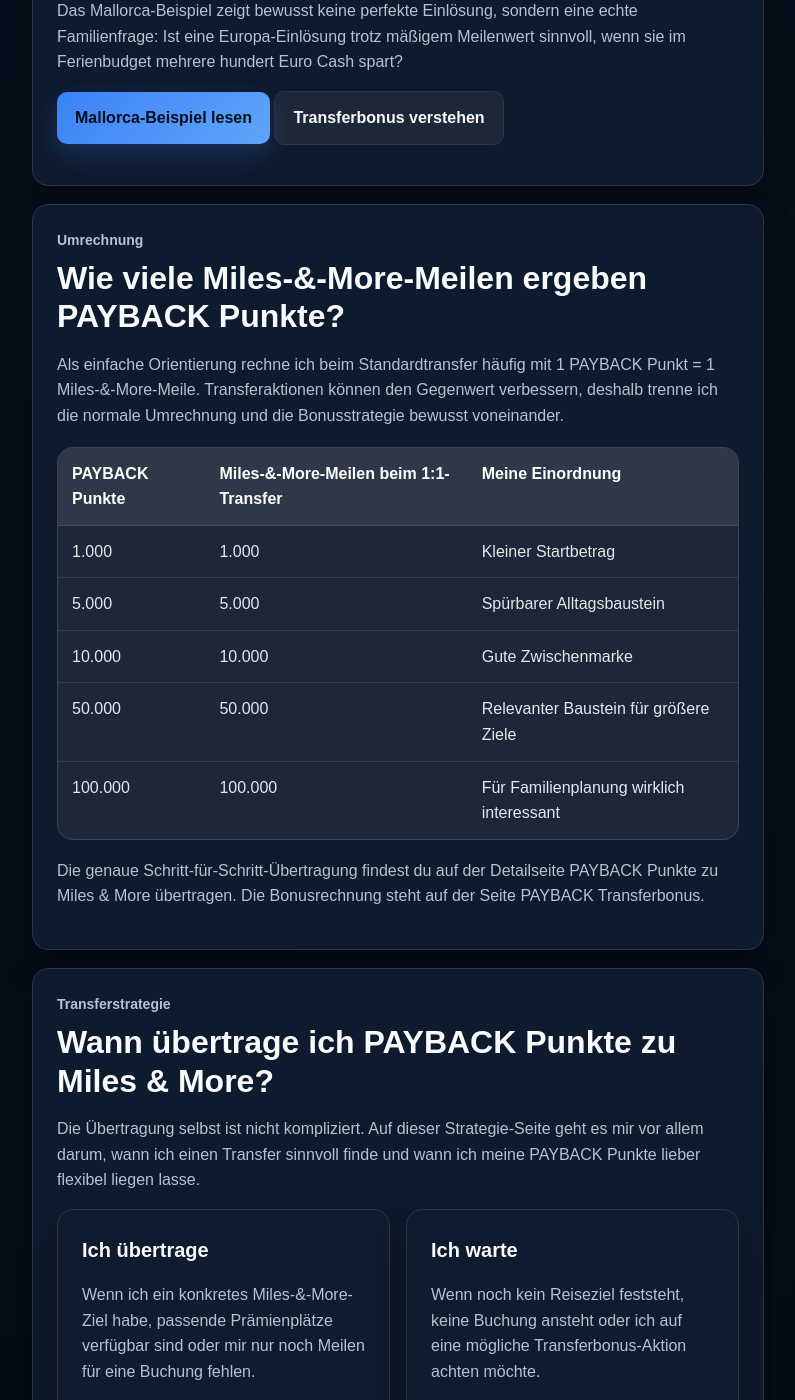
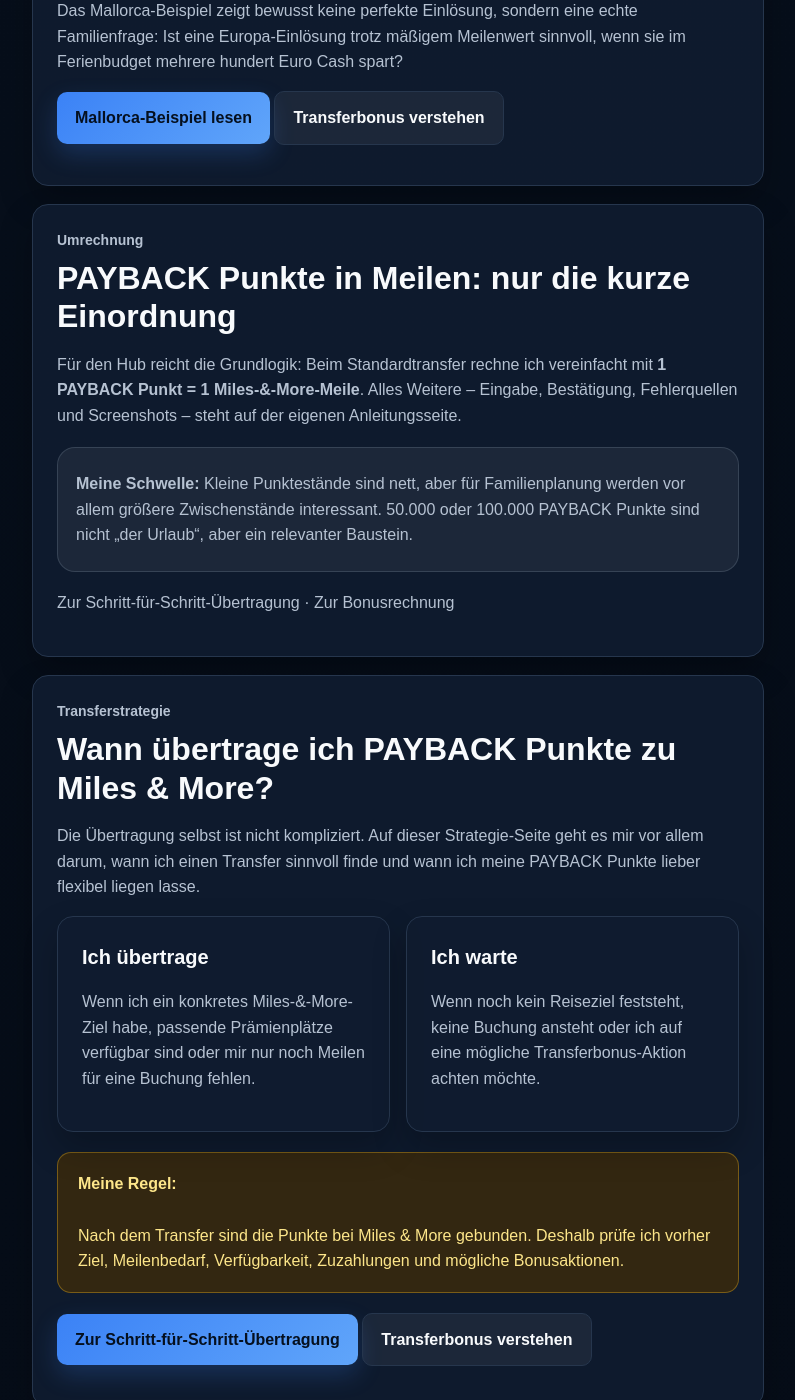
Before and after one commit to Praemienflug-Planer/miles-planer, a Jekyll site: the page built from meilen-sammeln/payback/index.html, in a window 1280 px wide and 1400 px high, scrolled down 7147 px. Shown: the whole window, without its empty margins (68-863 px from the left). Built offline with Jekyll 4.4.1, drawn with Linux system fonts in a browser that asks for light colours.

Commit message:
Kürze PAYBACK Umrechnung im Hub

```diff
--- a/_includes/payback/umrechnung.html
+++ b/_includes/payback/umrechnung.html
@@ -1 +1,9 @@
-<div class="article-card seo-card" id="umrechnung"><p class="eyebrow">Umrechnung</p><h2>Wie viele Miles-&amp;-More-Meilen ergeben PAYBACK Punkte?</h2><p>Als einfache Orientierung rechne ich beim Standardtransfer häufig mit 1 PAYBACK Punkt = 1 Miles-&amp;-More-Meile. Transferaktionen können den Gegenwert verbessern, deshalb trenne ich die normale Umrechnung und die Bonusstrategie bewusst voneinander.</p><table class="points-table"><thead><tr><th>PAYBACK Punkte</th><th>Miles-&amp;-More-Meilen beim 1:1-Transfer</th><th>Meine Einordnung</th></tr></thead><tbody><tr><td>1.000</td><td>1.000</td><td>Kleiner Startbetrag</td></tr><tr><td>5.000</td><td>5.000</td><td>Spürbarer Alltagsbaustein</td></tr><tr><td>10.000</td><td>10.000</td><td>Gute Zwischenmarke</td></tr><tr><td>50.000</td><td>50.000</td><td>Relevanter Baustein für größere Ziele</td></tr><tr><td>100.000</td><td>100.000</td><td>Für Familienplanung wirklich interessant</td></tr></tbody></table><p>Die genaue Schritt-für-Schritt-Übertragung findest du auf der Detailseite <a href="/meilen-sammeln/payback-punkte-miles-and-more/">PAYBACK Punkte zu Miles &amp; More übertragen</a>. Die Bonusrechnung steht auf der Seite <a href="/meilen-sammeln/payback-transferbonus/">PAYBACK Transferbonus</a>.</p></div>
+<div class="article-card seo-card" id="umrechnung">
+  <p class="eyebrow">Umrechnung</p>
+  <h2>PAYBACK Punkte in Meilen: nur die kurze Einordnung</h2>
+  <p>Für den Hub reicht die Grundlogik: Beim Standardtransfer rechne ich vereinfacht mit <strong>1 PAYBACK Punkt = 1 Miles-&amp;-More-Meile</strong>. Alles Weitere – Eingabe, Bestätigung, Fehlerquellen und Screenshots – steht auf der eigenen Anleitungsseite.</p>
+  <div class="answer-box">
+    <p><strong>Meine Schwelle:</strong> Kleine Punktestände sind nett, aber für Familienplanung werden vor allem größere Zwischenstände interessant. 50.000 oder 100.000 PAYBACK Punkte sind nicht „der Urlaub“, aber ein relevanter Baustein.</p>
+  </div>
+  <p><a class="text-link" href="/meilen-sammeln/payback-punkte-miles-and-more/">Zur Schritt-für-Schritt-Übertragung</a> · <a class="text-link" href="/meilen-sammeln/payback-transferbonus/">Zur Bonusrechnung</a></p>
+</div>
```
